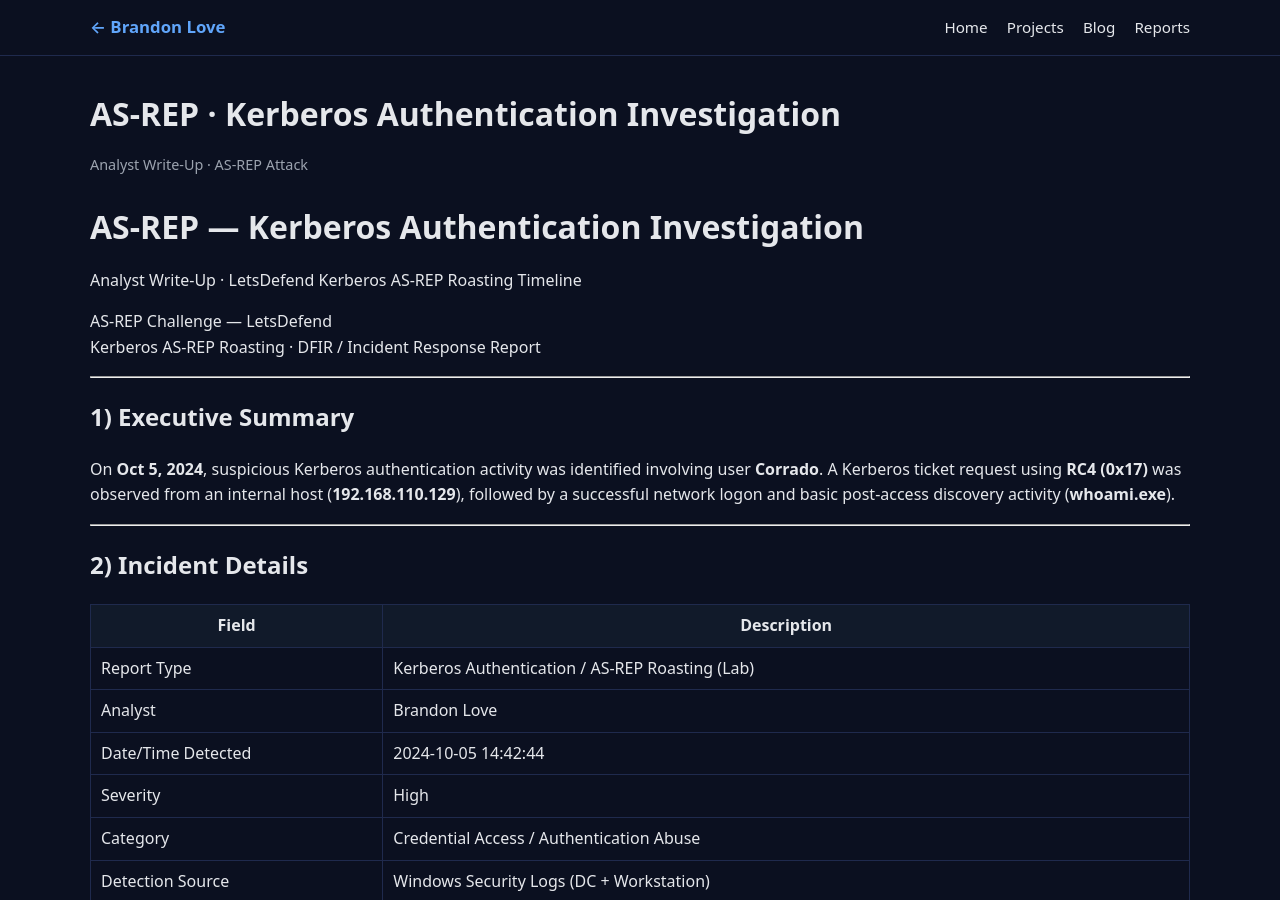
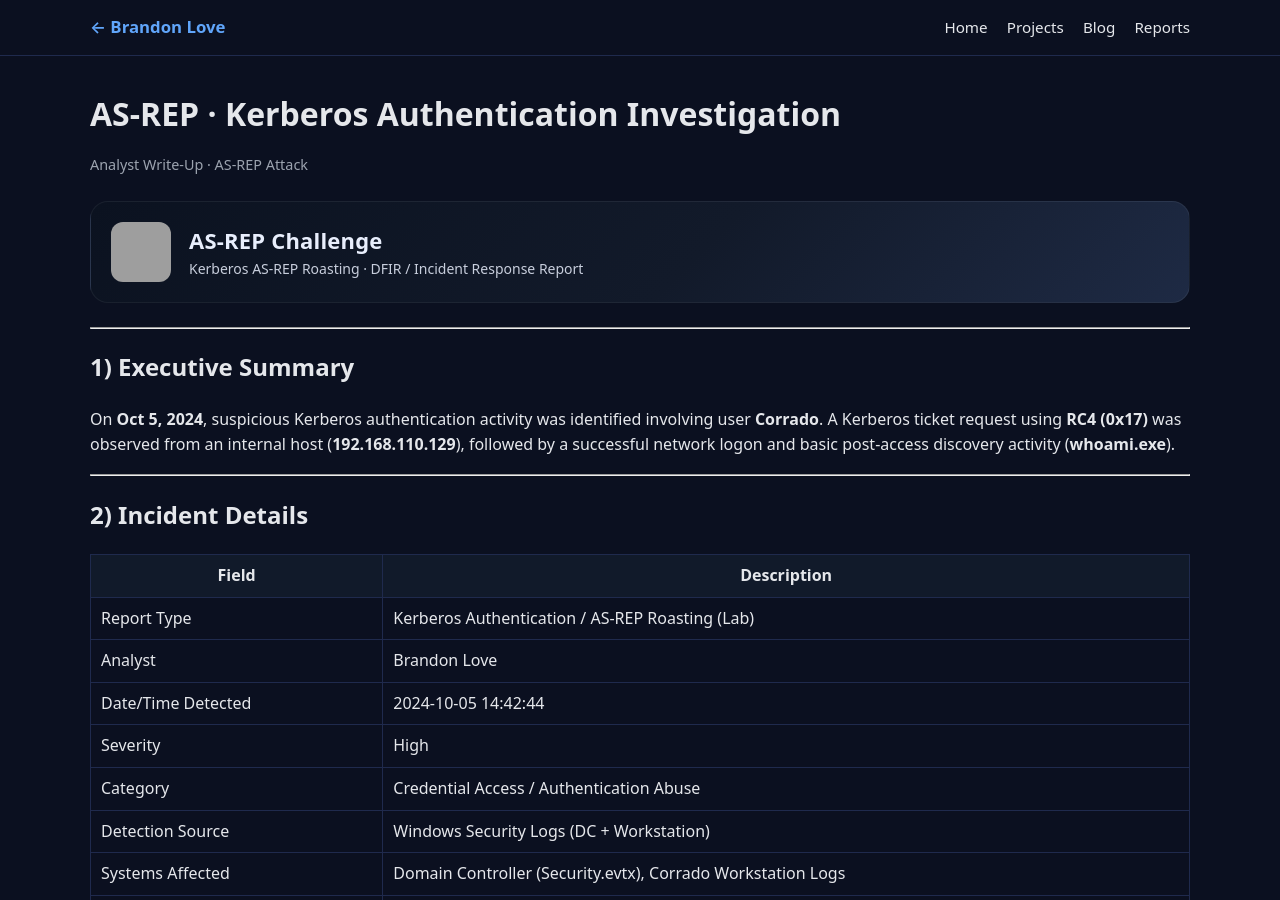
Before and after one commit to Love2150/Love2150.github.io, a Jekyll site: the page built from reports/analyst_report/as-rep.md, in a window 1280 px wide and 900 px high. Built offline with Jekyll 4.4.1, drawn with Linux system fonts in a browser that asks for light colours; grey boxes are pictures that could not be loaded.

Commit message:
Update as-rep.md

```diff
--- a/reports/analyst_report/as-rep.md
+++ b/reports/analyst_report/as-rep.md
@@ -7,14 +7,16 @@ tags: [DFIR, Windows-Event-Logs, Active-Directory, Kerberos]
 weight: 09
 ---
 
-# AS-REP — Kerberos Authentication Investigation
+<!-- === Brand Banner === -->
+<div style="display:flex;align-items:center;gap:18px;padding:20px;border-radius:18px;background:linear-gradient(135deg,#0b1220,#121a2a 55%,#1e2a44);border:1px solid rgba(255,255,255,.06);margin-bottom:24px;color:#e8eefc;">
+  <img src="/assets/images/brand/brandmark.png" alt="Brandon Love brand" style="width:60px;height:60px;border-radius:12px;object-fit:cover;" onerror="this.style.display='none'">
+  <div>
+    <div style="font-weight:700;font-size:22px;letter-spacing:.2px;">AS-REP Challenge</div>
+    <div style="opacity:.85;font-size:14px;">Kerberos AS-REP Roasting · DFIR / Incident Response Report</div>
+  </div>
+</div>
 
-Analyst Write-Up · LetsDefend Kerberos AS-REP Roasting Timeline
-
-AS-REP Challenge — LetsDefend
-Kerberos AS-REP Roasting · DFIR / Incident Response Report
-
-* * *
+---
 
 ## 1) Executive Summary
 
```
